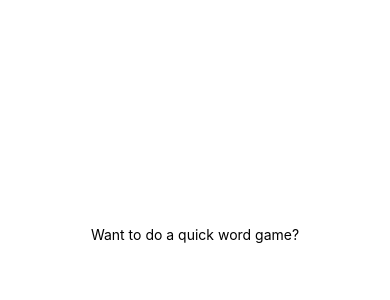
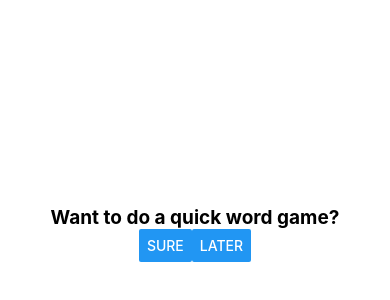
Before and after one commit to MaxMillington/whil, a React Native app: screen / in a window 390 px wide. Shown: the part 188-488 px from the top of the page. Built offline with nearby package versions, Linux system fonts and the light colour scheme.

Commit message:
basic functionality

```diff
--- a/components/Lesson.js
+++ b/components/Lesson.js
@@ -1,12 +1,34 @@
 import React from 'react';
 import PropTypes from 'prop-types';
-import { StyleSheet, Text, View } from 'react-native';
+import { StyleSheet, Text, View, Button } from 'react-native';
+import WoeText from './WoeText'
+import WoeButton from './WoeButton'
 
 export default class Lesson extends React.Component {
+  constructor(props) {
+    super(props)
+    this.state = {
+      current: 'EIC'
+    }
+  }
+
+  route = (value) => {
+    this.setState({ current: value })
+  }
+
   render() {
+    const current = this.props.messages[this.state.current]
+    const routes = current.routes.split('|')
+
+    const buttons = <WoeButton routes={routes} route={this.route} text={current.replies} />
+    const text = <WoeText text={current.text} />
+
     return (
       <View style={styles.container}>
-        <Text>{this.props.messages.EIC.text}</Text>
+        <View>
+          {text}
+        </View>
+        {buttons}
       </View>
     );
   }
@@ -22,5 +44,5 @@ const styles = StyleSheet.create({
     backgroundColor: '#fff',
     alignItems: 'center',
     justifyContent: 'center',
-  },
+  }
 });
--- /dev/null
+++ b/components/WoeButton.js
@@ -0,0 +1,38 @@
+import React from 'react';
+import PropTypes from 'prop-types';
+import { StyleSheet, View, Button } from 'react-native';
+
+const WoeButton = (props) => {
+  const woeButtonTexts = props.text.split('|')
+  const buttons = woeButtonTexts.map((text, index) => {
+    return (
+      <Button
+        key={text}
+        title={text}
+        onPress={() => { props.route(props.routes[index]) }}
+      />
+    )
+  })
+
+  return (
+    <View style={styles.buttonContainer}>
+      {buttons}
+    </View>
+  )
+}
+
+WoeButton.propTypes = {
+  text: PropTypes.string.isRequired,
+  routes: PropTypes.array.isRequired,
+  route: PropTypes.func.isRequired
+}
+
+export default WoeButton
+
+const styles = StyleSheet.create({
+  buttonContainer: {
+    flexDirection: 'row',
+    alignItems: 'center',
+    justifyContent: 'center',
+  }
+});
--- /dev/null
+++ b/components/WoeText.js
@@ -0,0 +1,36 @@
+import React from 'react';
+import PropTypes from 'prop-types';
+import { StyleSheet, View, Text } from 'react-native';
+
+const WoeText = (props) => {
+  const woeText = props.text.split('|')
+  const text = woeText.map((text) => {
+    return (
+      <Text
+        key={text}
+        style={styles.text}
+      >
+        {text}
+      </Text>
+    )
+  })
+
+  return (
+    <View>
+      {text}
+    </View>
+  )
+}
+
+WoeText.propTypes = {
+  text: PropTypes.string.isRequired
+}
+
+export default WoeText
+
+const styles = StyleSheet.create({
+    text: {
+      fontSize: 19,
+      fontWeight: 'bold',
+    }
+});
```
